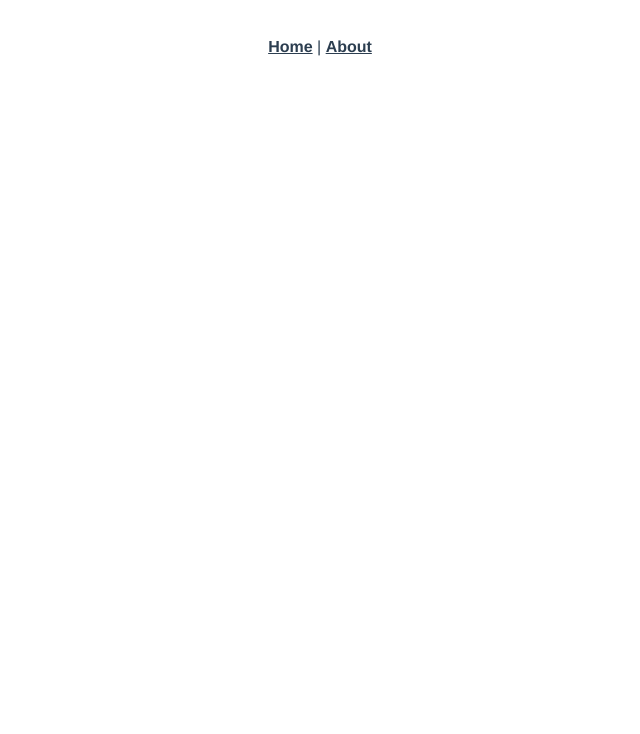
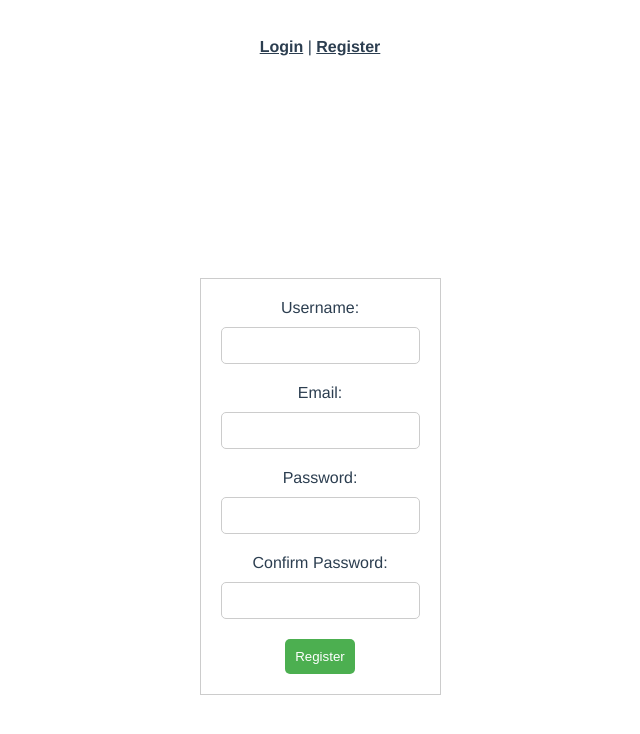
Before and after one commit to Esrefylmz/ENS492Web, a Vue app: page /register in a window 1280 px wide. Shown: the top 734 px of the page, without its empty margins (320-960 px from the left). Built offline with nearby package versions, Linux system fonts and the light colour scheme.

Commit message:
Login and Register Pages Implemented

```diff
--- a/src/App.vue
+++ b/src/App.vue
@@ -1,8 +1,8 @@
 <template>
   <div id="app">
     <nav>
-      <router-link to="/">Home</router-link> |
-      <router-link to="/about">About</router-link>
+      <router-link to="/">Login</router-link> |
+      <router-link to="/Register">Register</router-link>
     </nav>
     <router-view/>
   </div>
--- a/src/components/HelloWorld.vue
+++ /dev/null
@@ -1,58 +0,0 @@
-<template>
-  <div class="hello">
-    <h1>{{ msg }}</h1>
-    <p>
-      For a guide and recipes on how to configure / customize this project,<br>
-      check out the
-      <a href="https://cli.vuejs.org" target="_blank" rel="noopener">vue-cli documentation</a>.
-    </p>
-    <h3>Installed CLI Plugins</h3>
-    <ul>
-      <li><a href="https://github.com/vuejs/vue-cli/tree/dev/packages/%40vue/cli-plugin-babel" target="_blank" rel="noopener">babel</a></li>
-      <li><a href="https://github.com/vuejs/vue-cli/tree/dev/packages/%40vue/cli-plugin-router" target="_blank" rel="noopener">router</a></li>
-    </ul>
-    <h3>Essential Links</h3>
-    <ul>
-      <li><a href="https://vuejs.org" target="_blank" rel="noopener">Core Docs</a></li>
-      <li><a href="https://forum.vuejs.org" target="_blank" rel="noopener">Forum</a></li>
-      <li><a href="https://chat.vuejs.org" target="_blank" rel="noopener">Community Chat</a></li>
-      <li><a href="https://twitter.com/vuejs" target="_blank" rel="noopener">Twitter</a></li>
-      <li><a href="https://news.vuejs.org" target="_blank" rel="noopener">News</a></li>
-    </ul>
-    <h3>Ecosystem</h3>
-    <ul>
-      <li><a href="https://router.vuejs.org" target="_blank" rel="noopener">vue-router</a></li>
-      <li><a href="https://vuex.vuejs.org" target="_blank" rel="noopener">vuex</a></li>
-      <li><a href="https://github.com/vuejs/vue-devtools#vue-devtools" target="_blank" rel="noopener">vue-devtools</a></li>
-      <li><a href="https://vue-loader.vuejs.org" target="_blank" rel="noopener">vue-loader</a></li>
-      <li><a href="https://github.com/vuejs/awesome-vue" target="_blank" rel="noopener">awesome-vue</a></li>
-    </ul>
-  </div>
-</template>
-
-<script>
-export default {
-  name: 'HelloWorld',
-  props: {
-    msg: String
-  }
-}
-</script>
-
-<!-- Add "scoped" attribute to limit CSS to this component only -->
-<style scoped>
-h3 {
-  margin: 40px 0 0;
-}
-ul {
-  list-style-type: none;
-  padding: 0;
-}
-li {
-  display: inline-block;
-  margin: 0 10px;
-}
-a {
-  color: #42b983;
-}
-</style>
--- a/src/router/index.js
+++ b/src/router/index.js
@@ -1,22 +1,30 @@
 import Vue from 'vue'
 import VueRouter from 'vue-router'
-import HomeView from '../views/HomeView.vue'
+import Register from '../views/Register.vue'
+import Login from '../views/Login.vue'
 
 Vue.use(VueRouter)
 
 const routes = [
   {
     path: '/',
-    name: 'home',
-    component: HomeView
+    name: 'login',
+    component: Login
   },
   {
-    path: '/about',
-    name: 'about',
+    path: '/register',
+    name: 'register',
+    //component: Register
     // route level code-splitting
     // this generates a separate chunk (about.[hash].js) for this route
     // which is lazy-loaded when the route is visited.
-    component: () => import(/* webpackChunkName: "about" */ '../views/AboutView.vue')
+    component: () => import(/* webpackChunkName: "about" */ '../views/Register.vue')
+  },
+  {
+    path: '/buildings',
+    name: 'buildings',
+    component: () => import(/* webpackChunkName: "about" */ '../views/Buildings.vue')
+
   }
 ]
 
--- a/src/views/AboutView.vue
+++ /dev/null
@@ -1,5 +0,0 @@
-<template>
-  <div class="about">
-    <h1>This is an about page</h1>
-  </div>
-</template>
--- /dev/null
+++ b/src/views/Buildings.vue
@@ -0,0 +1,19 @@
+<template>
+    <div class="buildings-container">
+      <h1 class="buildings-title">Buildings</h1>
+    </div>
+  </template>
+
+  <style scoped>
+  .buildings-container {
+    position: absolute;
+    top: 0;
+    left: 0;
+    padding: 20px;
+  }
+
+  .buildings-title {
+    font-size: 36px;
+    font-weight: bold;
+  }
+  </style>
--- a/src/views/HomeView.vue
+++ /dev/null
@@ -1,18 +0,0 @@
-<template>
-  <div class="home">
-    <img alt="Vue logo" src="../assets/logo.png">
-    <HelloWorld msg="Welcome to Your Vue.js App"/>
-  </div>
-</template>
-
-<script>
-// @ is an alias to /src
-import HelloWorld from '@/components/HelloWorld.vue'
-
-export default {
-  name: 'HomeView',
-  components: {
-    HelloWorld
-  }
-}
-</script>
--- /dev/null
+++ b/src/views/Login.vue
@@ -0,0 +1,73 @@
+<template>
+  <div class="about">
+    <h1>This is an about page</h1>
+  </div>
+</template>
+<template>
+  <div class="login-container">
+    <form @submit.prevent="login">
+      <label for="username">Username:</label>
+      <input type="text" id="username" v-model="username">
+      <label for="password">Password:</label>
+      <input type="password" id="password" v-model="password">
+
+      <router-link to="/buildings"><button type="submit">Login</button></router-link>
+    </form>
+  </div>
+</template>
+
+<script>
+export default {
+  data() {
+    return {
+      username: '',
+      password: ''
+    }
+  },
+  methods: {
+    login() {
+      // Call login API with this.username and this.password
+    }
+  }
+}
+</script>
+
+<style scoped>
+.login-container {
+  display: flex;
+  flex-direction: column;
+  justify-content: center;
+  align-items: center;
+  height: 100vh;
+}
+
+form {
+  display: flex;
+  flex-direction: column;
+  align-items: center;
+  border: 1px solid #ccc;
+  padding: 20px;
+}
+
+label {
+  margin-bottom: 10px;
+}
+
+input {
+  margin-bottom: 20px;
+  padding: 10px;
+  border: 1px solid #ccc;
+  border-radius: 5px;
+  width: 100%;
+  box-sizing: border-box;
+}
+
+button {
+  padding: 10px;
+  background-color: #4CAF50;
+  color: white;
+  border: none;
+  border-radius: 5px;
+  cursor: pointer;
+}
+</style>
--- /dev/null
+++ b/src/views/Register.vue
@@ -0,0 +1,73 @@
+<template>
+  <div class="register-container">
+    <form @submit.prevent="register">
+      <label for="username">Username:</label>
+      <input type="text" id="username" v-model="username">
+      <label for="email">Email:</label>
+      <input type="email" id="email" v-model="email">
+      <label for="password">Password:</label>
+      <input type="password" id="password" v-model="password">
+      <label for="confirmPassword">Confirm Password:</label>
+      <input type="password" id="confirmPassword" v-model="confirmPassword">
+      <button type="submit">Register</button>
+    </form>
+  </div>
+</template>
+
+<script>
+export default {
+  data() {
+    return {
+      username: '',
+      email: '',
+      password: '',
+      confirmPassword: ''
+    }
+  },
+  methods: {
+    register() {
+      // Call register API with this.username, this.email, this.password, and this.confirmPassword
+    }
+  }
+}
+</script>
+
+<style scoped>
+.register-container {
+  display: flex;
+  flex-direction: column;
+  justify-content: center;
+  align-items: center;
+  height: 100vh;
+}
+
+form {
+  display: flex;
+  flex-direction: column;
+  align-items: center;
+  border: 1px solid #ccc;
+  padding: 20px;
+}
+
+label {
+  margin-bottom: 10px;
+}
+
+input {
+  margin-bottom: 20px;
+  padding: 10px;
+  border: 1px solid #ccc;
+  border-radius: 5px;
+  width: 100%;
+  box-sizing: border-box;
+}
+
+button {
+  padding: 10px;
+  background-color: #4CAF50;
+  color: white;
+  border: none;
+  border-radius: 5px;
+  cursor: pointer;
+}
+</style>
```
